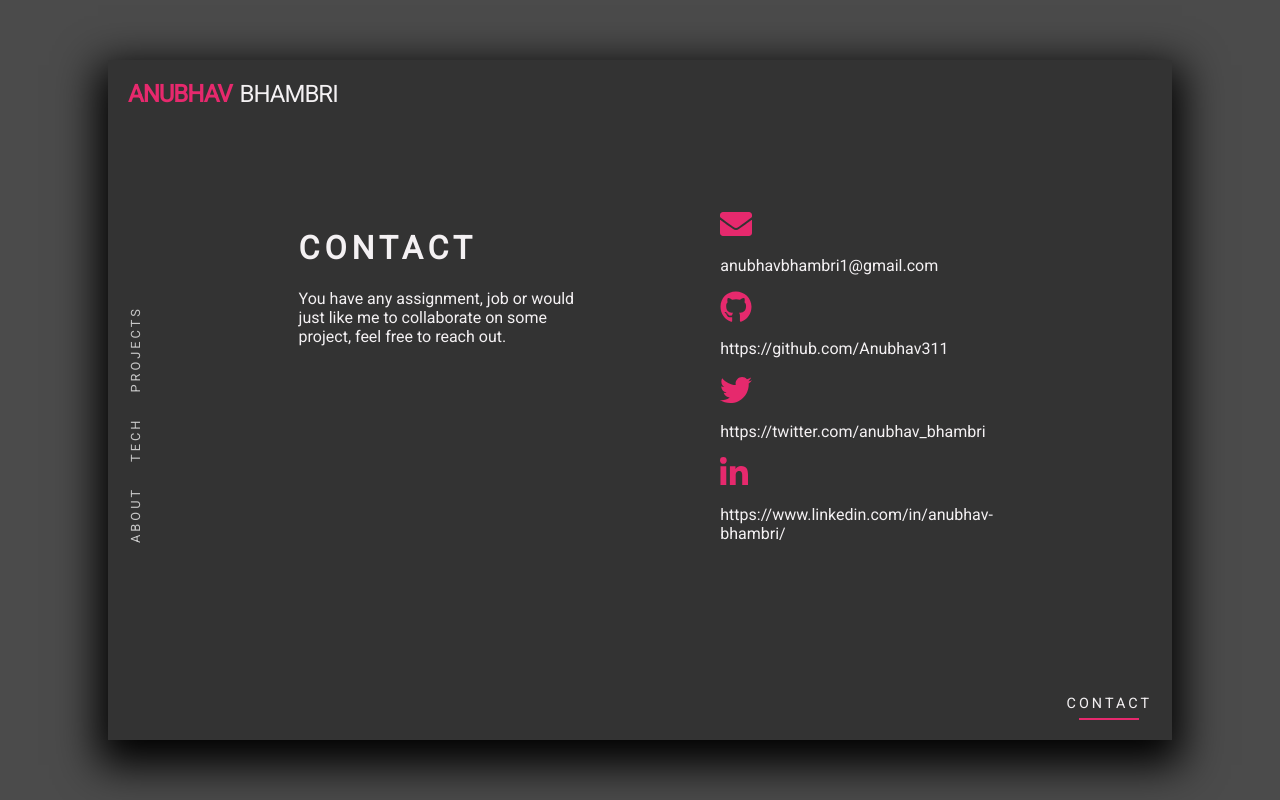
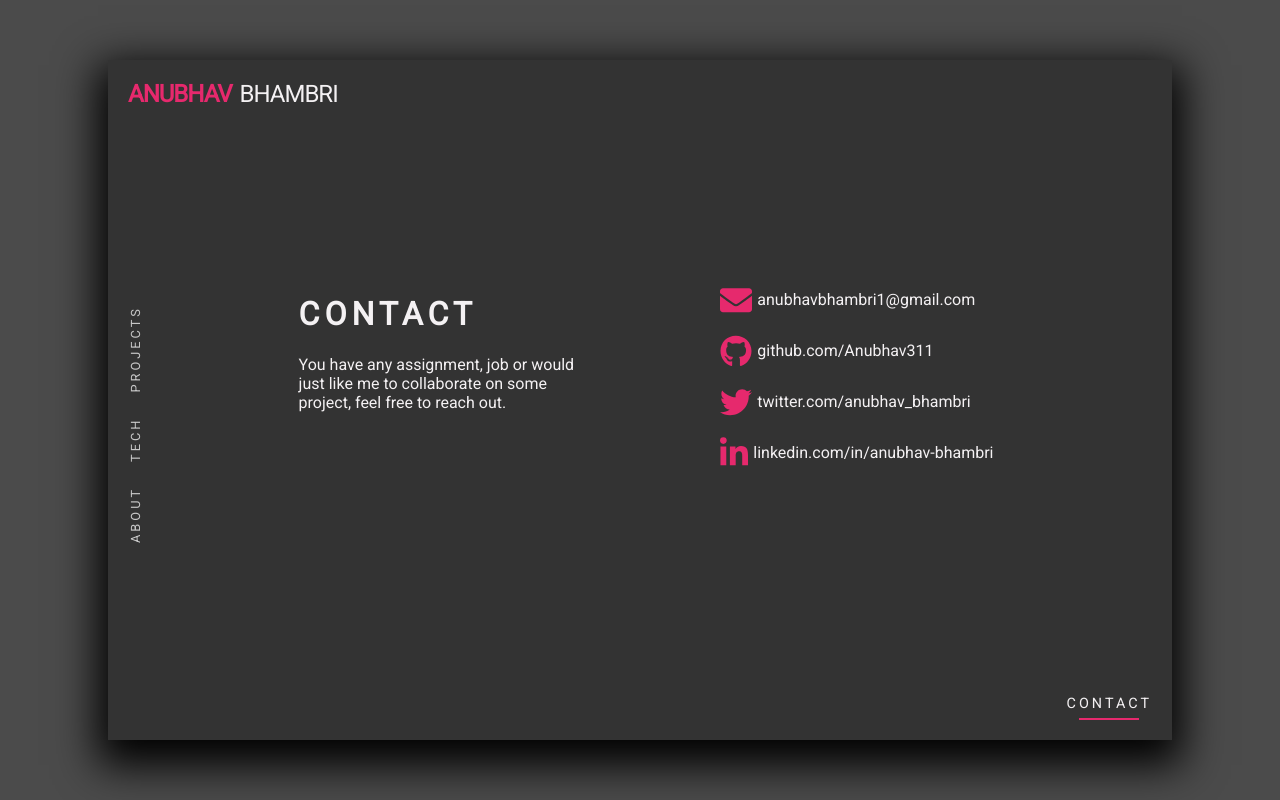
Before and after one commit to Anubhav311/dark-site, a Next.js app: page /contact in a window 1280 px wide. Built offline with nearby package versions, Linux system fonts and the light colour scheme; some icons are missing; a small style sheet from the web is missing.

Commit message:
added fontawesome icons

```diff
--- a/pages/contact.js
+++ b/pages/contact.js
@@ -19,22 +19,30 @@ const Contact = () => (
                     <p>You have any assignment, job or would just like me to collaborate on some project, feel free to reach out.</p>
                 </div>
                 <div className="contact-details">
+                    <a href="mailto:anubhavbhambri1@gmail.com">
                         <div className="contact-medium-container">
                             <FontAwesomeIcon className="icon" icon={mail} size="2x"/>
                             <p>anubhavbhambri1@gmail.com</p><i class="far fa-envelope"></i>
                         </div>
+                    </a>
+                    <a href="https://github.com/Anubhav311" target="_blank" rel="noopener noreferrer">
                         <div className="contact-medium-container">
                             <FontAwesomeIcon className="icon" icon={github} size="2x"/>
-                        <p>https://github.com/Anubhav311</p>
+                            <p>github.com/Anubhav311</p>
                         </div>
+                    </a>
+                    <a href="https://twitter.com/anubhav_bhambri" target="_blank" rel="noopener noreferrer">
                         <div className="contact-medium-container">
                             <FontAwesomeIcon className="icon" icon={twitter} size="2x"/>
-                        <p>https://twitter.com/anubhav_bhambri</p>
+                            <p>twitter.com/anubhav_bhambri</p>
                         </div>
+                    </a>
+                    <a href="https://www.linkedin.com/in/anubhav-bhambri" target="_blank" rel="noopener noreferrer">
                         <div className="contact-medium-container">
                             <FontAwesomeIcon className="icon" icon={linkedin} size="2x"/>
-                        <p>https://www.linkedin.com/in/anubhav-bhambri/</p>
+                            <p>linkedin.com/in/anubhav-bhambri</p>
                         </div>
+                    </a>
                 </div>
             </div>
         </div>
@@ -75,8 +83,16 @@ const Contact = () => (
                     font-size: 1.5rem;
                 }
             }
+            .contact-medium-container {
+                display: flex;
+                align-items: center;
+            }
             .icon {
                 color: #E6296D;
+                margin-right: 5px;
+            }
+            a {
+                text-decoration: none;
             }
         `}</style>
     </Layout>
```
Lines whose indentation alone changed are shown as unchanged.
